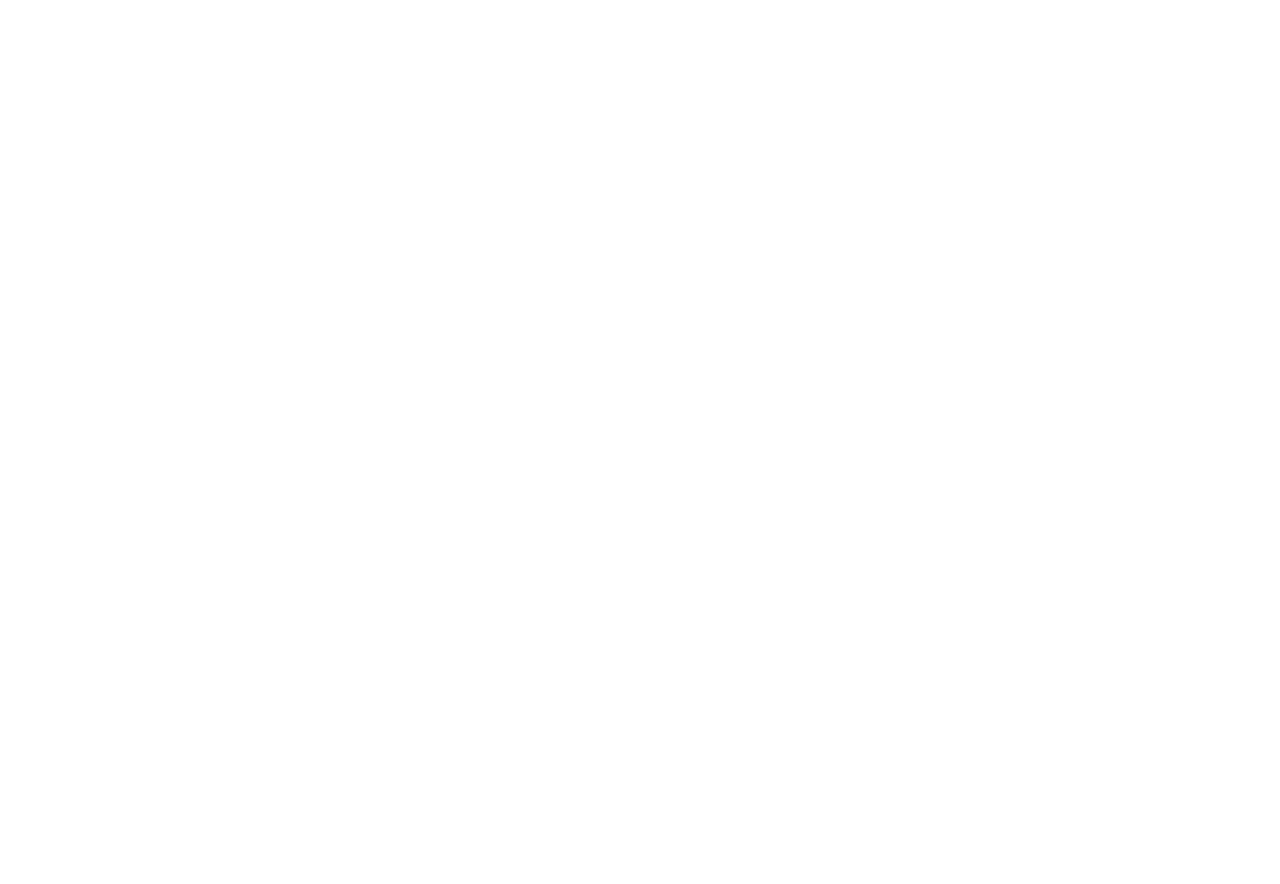
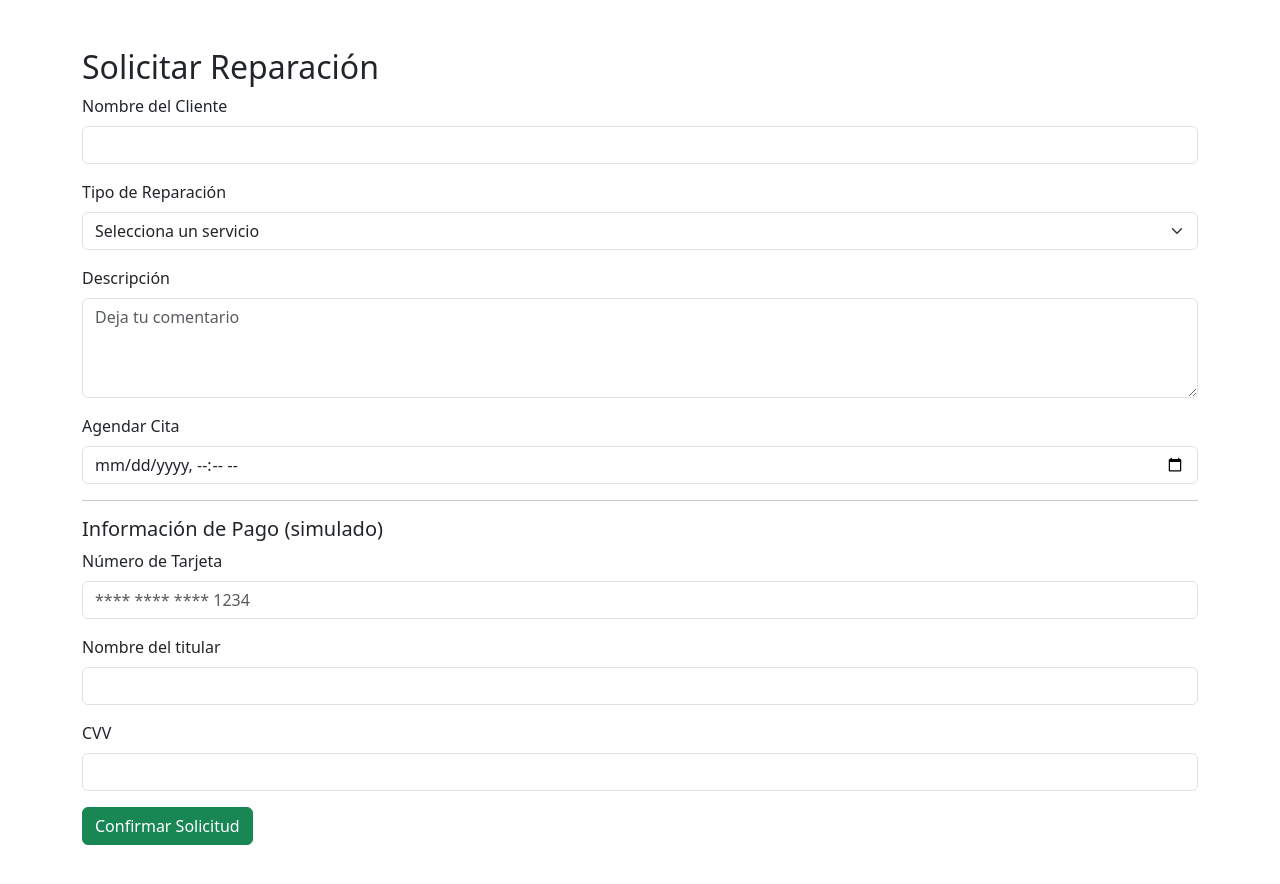
Before and after one commit to jitv-dev/AutoFix, a plain HTML site: page index.html in a window 1280 px wide. Before the commit the page ends 800 px from the top, so only its background shows below. Drawn offline with nearby package versions, Linux system fonts and the light colour scheme.

Commit message:
sección formulario

```diff
--- a/assets/js/script.js
+++ b/assets/js/script.js
@@ -0,0 +1,19 @@
+// Example starter JavaScript for disabling form submissions if there are invalid fields
+(() => {
+    'use strict'
+
+    // Fetch all the forms we want to apply custom Bootstrap validation styles to
+    const forms = document.querySelectorAll('.needs-validation')
+
+    // Loop over them and prevent submission
+    Array.from(forms).forEach(form => {
+        form.addEventListener('submit', event => {
+            if (!form.checkValidity()) {
+                event.preventDefault()
+                event.stopPropagation()
+            }
+
+            form.classList.add('was-validated')
+        }, false)
+    })
+})()
--- a/index.html
+++ b/index.html
@@ -1,5 +1,6 @@
 <!DOCTYPE html>
 <html lang="en">
+
 <head>
     <meta charset="UTF-8">
     <meta name="viewport" content="width=device-width, initial-scale=1.0">
@@ -8,6 +9,7 @@
     <link rel="stylesheet" href="assets/css/style.css">
     <title>Autofix</title>
 </head>
+
 <body>
     <!-- Header: AutoFix - Reparación de Vehículos a Domicilio-->
 
@@ -21,7 +23,50 @@
 
     <!-- Formulario de: Solicitar Reparación -->
 
-
+    <div class="container my-5">
+        <h2>Solicitar Reparación</h2>
+        <form>
+            <div class="mb-3">
+                <label for="nombreCliente" class="form-label">Nombre del Cliente</label>
+                <input type="text" class="form-control" id="nombreCliente">
+            </div>
+            <div class="mb-3">
+                <label for="reparacion" class="form-label">Tipo de Reparación</label>
+                <select class="form-select" id="tipoReparacion" required>
+                    <option selected disabled>Selecciona un servicio</option>
+                    <option value="aceite">Cambio de Aceite</option>
+                    <option value="frenos">Revisión de frenos</option>
+                    <option value="diagnostico">Diagnóstico eléctrico</option>
+                </select>
+            </div>
+            <div class="mb-3">
+                <label for="descripcionTextarea" class="form-label">Descripción</label>
+                <textarea class="form-control" placeholder="Deja tu comentario" id="descripcionTextarea"
+                    style="height: 100px"></textarea>
+            </div>
+            <div class="mb-3">
+                <label for="fechaHora" class="form-label">Agendar Cita</label>
+                <input type="datetime-local" class="form-control" id="fechaHora">
+            </div>
+            <hr>
+            <h5>Información de Pago (simulado)</h5>
+            <div class="mb-3">
+                <label for="tarjeta" class="form-label">Número de Tarjeta</label>
+                <input type="text" class="form-control" id="tarjeta" placeholder="**** **** **** 1234">
+            </div>
+            <div class="mb-3">
+                <label for="titular" class="form-label">Nombre del titular</label>
+                <input type="text" class="form-control" id="titular">
+            </div>
+            <div class="mb-3">
+                <label for="cvv" class="form-label">CVV</label>
+                <input type="text" class="form-control" id="cvv">
+            </div>
+            <div class="w-100 text-start">
+                <button type="submit" class="btn btn-success" id="solicitudReparacion">Confirmar Solicitud</button>
+            </div>
+        </form>
+    </div>
 
 
     <!-- Footer porque si -->
@@ -40,4 +85,5 @@
         crossorigin="anonymous"></script>
     <script src="assets/js/script.js"></script>
 </body>
+
 </html>
```
